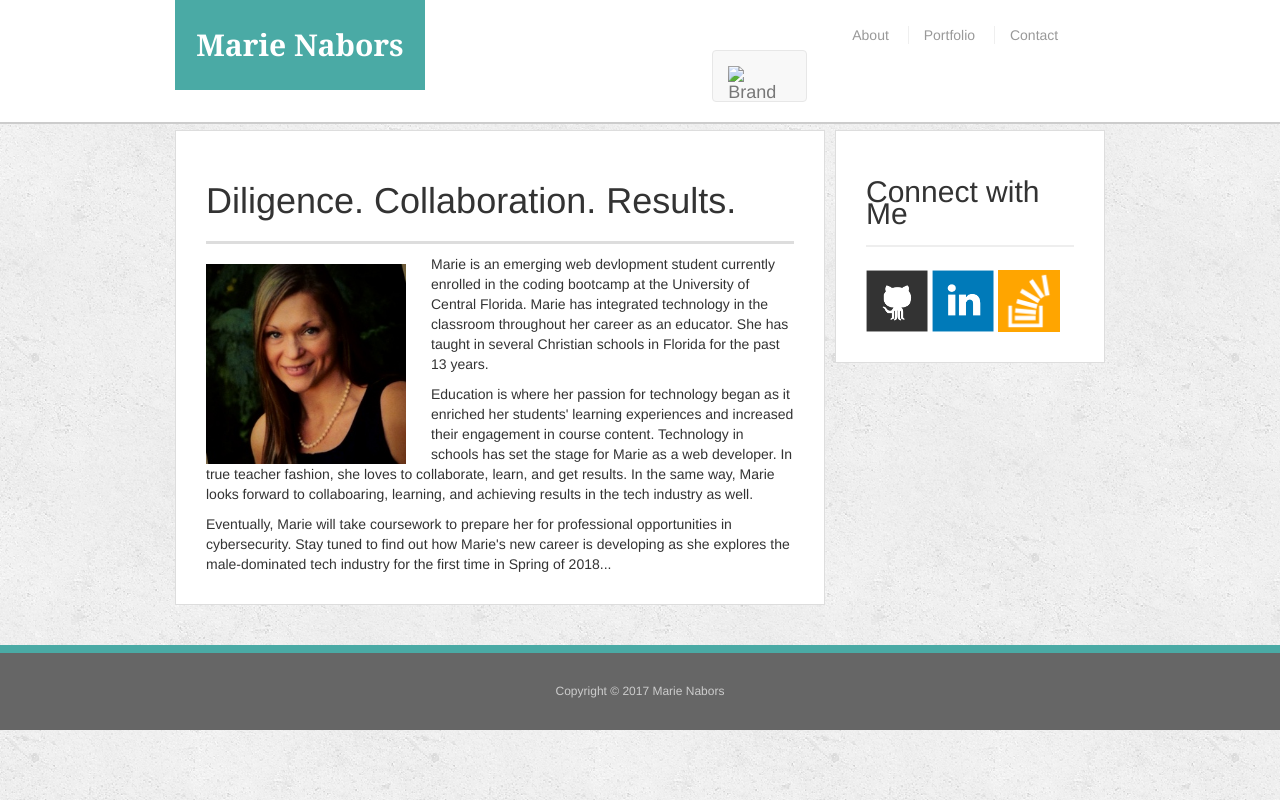
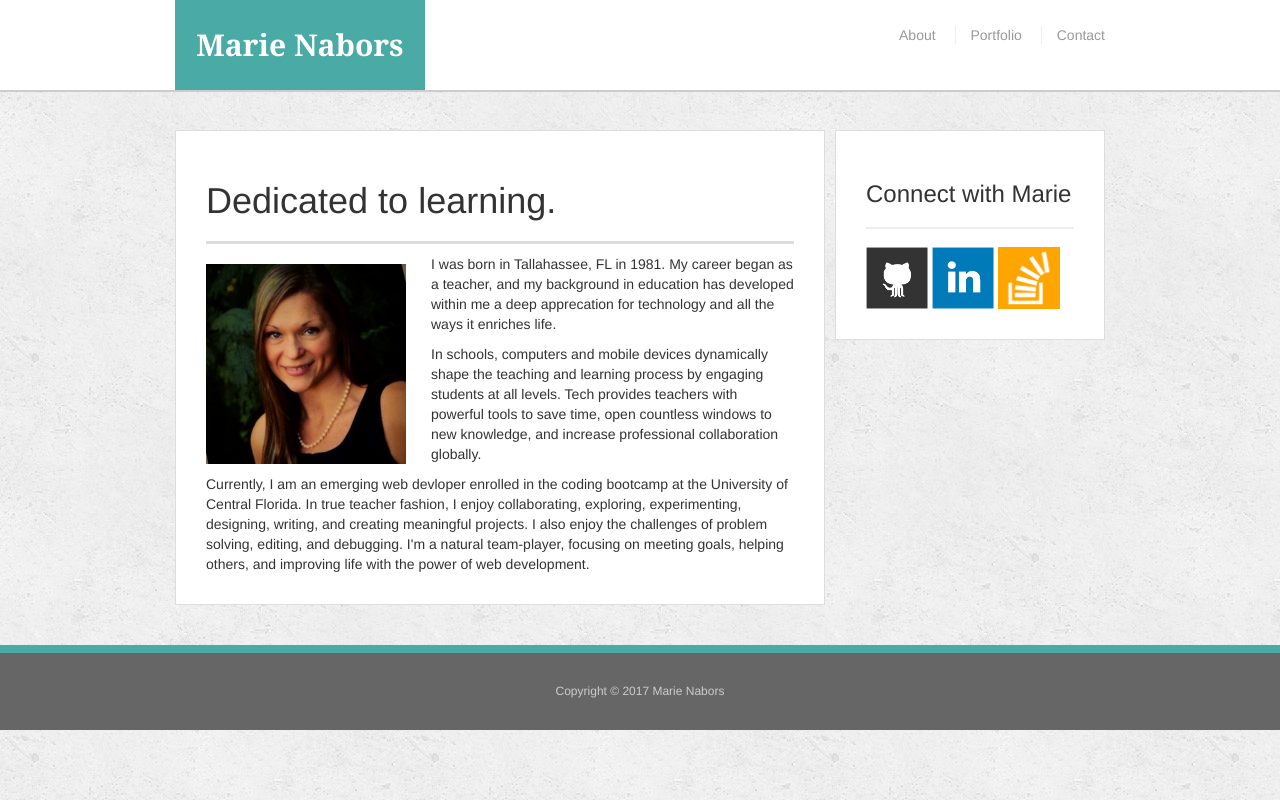
Before and after one commit to MarieNabors/Basic-Portfolio, a plain HTML site: page index.html in a window 1280 px wide. Drawn offline with nearby package versions, Linux system fonts and the light colour scheme.

Commit message:
Updated links

```diff
--- a/index.html
+++ b/index.html
@@ -18,42 +18,31 @@
         <a href="index.html">About</a>
         <a href="portfolio.html">Portfolio</a>
         <a href="contact.html">Contact</a>
-        <div class="col-md-3">
-          <nav class="navbar navbar-default">
-            <div class="container-fluid">
-                <div class="navbar-header">
-                    <a class="navbar-brand" href="https://www.linkedin.com/in/marie-m-nabors-wonderwoman/">
-                        <img alt="Brand" src="...">
-                   </a>
-               </div>
-            </div>
         </nav>
-      </div>
-      </nav>
     </div>
   </header>
 
   <div id="main-container" class="container">
     <section class="main-section">
-      <h1>Diligence. Collaboration. Results.</h1>
+      <h1>Dedicated to learning.</h1>
 
       <img src="assets/images/profile pic.jpg" class="auth-image" alt="Your Name">
 
-      <p>Marie is an emerging web devlopment student currently enrolled in the coding bootcamp at the University of Central Florida. Marie has integrated technology in the classroom throughout her career as an educator. She has taught in several Christian schools in Florida for the past 13 years.
+      <p> I was born in Tallahassee, FL in 1981. My career began as a teacher, and my background in education has developed within me a deep apprecation for technology and all the ways it enriches life. </p>
+        <p>In schools, computers and mobile devices dynamically shape the teaching and learning process by engaging students at all levels. Tech provides teachers with powerful tools to save time, open countless windows to new knowledge, and increase professional collaboration globally.</p>
 
-        <p>Education is where her passion for technology began as it enriched her students' learning experiences and increased their engagement in course content. Technology in schools has set the stage for Marie as a web developer. In true teacher fashion, she loves to collaborate, learn, and get results. In the same way, Marie looks forward to collaboaring, learning, and achieving results in the tech industry as well.</p>
+      <p> Currently, I am an emerging web devloper enrolled in the coding bootcamp at the University of Central Florida. In true teacher fashion, I enjoy collaborating, exploring, experimenting, designing, writing, and creating meaningful projects. I also enjoy the challenges of problem solving, editing, and debugging. I'm a natural team-player, focusing on meeting goals, helping others, and improving life with the power of web development.</p>
 
-      <p>Eventually, Marie will take coursework to prepare her for professional opportunities in cybersecurity. Stay tuned to find out how Marie's new career is developing as she explores the male-dominated tech industry for the first time in Spring of 2018...</p>
 
     </section>
 
     <section class="sidebar">
       <div id="connect">
-        <h2>Connect with Me</h2>
+        <h3>Connect with Marie</h3>
 
-        <a href="#"><img src="assets/images/github-128.png" class="social" alt="GitHub" /></a>
-        <a href="#"><img src="assets/images/linkedin-128.png" class="social" alt="LinkedIn" /></a>
-        <a href="#"><img src="assets/images/stackoverflow-128.png" class="social" alt="Stack Overflow" /></a>
+        <a href="https://github.com/MarieNabors"><img src="assets/images/github-128.png" class="social" alt="GitHub" /></a>
+        <a href="https://www.linkedin.com/in/marie-m-nabors-wonderwoman/"><img src="assets/images/linkedin-128.png" class="social" alt="LinkedIn" /></a>
+        <a href="https://stackexchange.com/users/12063388/marie"><img src="assets/images/stackoverflow-128.png" class="social" alt="Stack Overflow" /></a>
       </div>
     </section>
   </div>
```
Also changed, not shown: contact.html (+5 -18 lines), portfolio.html (+4 -17 lines), 1 other file.
